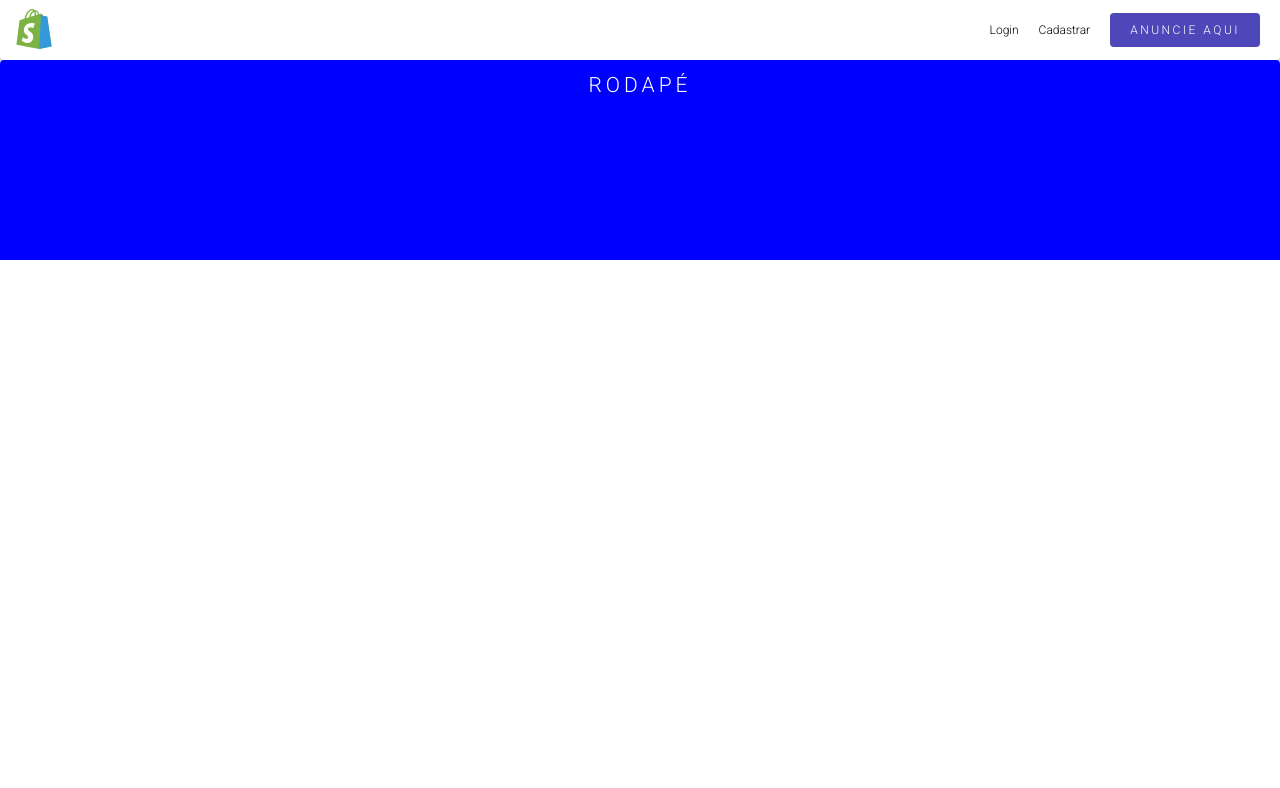
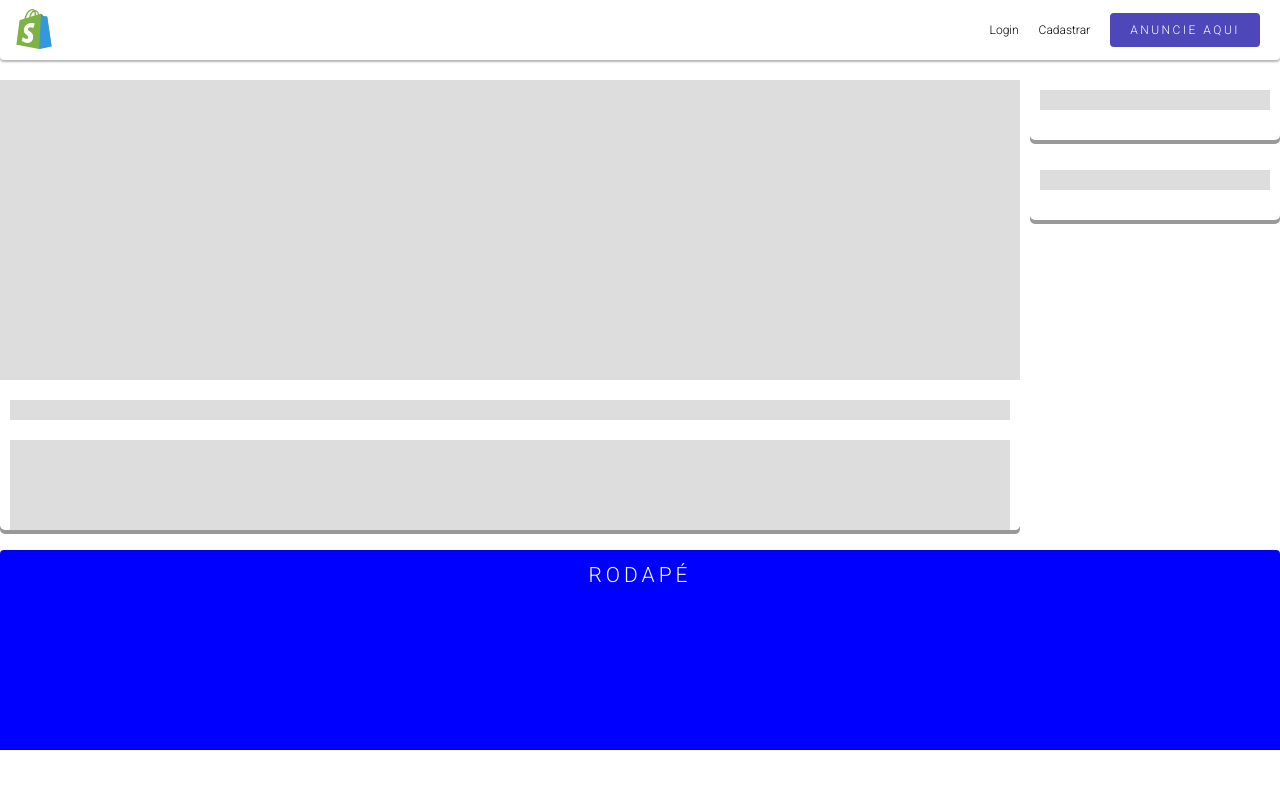
Before and after one commit to silastj/cloneOlx, a React (Create React App) app: page /ad/1 in a window 1280 px wide. Shown: the top 788 px of the page. Built offline with nearby package versions, Linux system fonts and the light colour scheme.

Commit message:
Page Fake Loading Concluida

```diff
--- a/src/Routes.js
+++ b/src/Routes.js
@@ -6,6 +6,7 @@ import About from './pages/About';
 import NotFound from './pages/NotFound';
 import Signin from './pages/Signin';
 import Signup from './pages/Signup';
+import AdPage from './pages/AdPage';
 
 
 export default () => {
@@ -23,6 +24,9 @@ export default () => {
             <Route  path="/signup">
                 <Signup/>
             </Route>
+            <Route  path="/ad/:id">
+                <AdPage/>
+            </Route>
             <Route>
                 <NotFound/>
             </Route>
--- /dev/null
+++ b/src/pages/AdPage/index.js
@@ -0,0 +1,57 @@
+import React , { useState } from 'react';
+import { useParams } from 'react-router-dom';
+import {PageArea, Fake} from './styled';
+import useApi from '../../helpers/Api';
+
+import { PageContainer } from '../../components/MainComponents';
+
+
+const Page = () => {
+
+    const api = useApi();
+    const {id} = useParams();
+
+    // alert("ID "+id);
+
+    const [loading, setLoading] = useState(true);
+    const [adInfo, setAdInfo] = useState([]);
+
+
+
+
+    return (
+        <PageContainer>
+            <PageArea>
+
+                <div className="leftSide">
+                    <div className="box">
+                        <div className="adImage">
+                                {loading && <Fake height={300}/>}
+                        </div>
+                        <div className="adInfo">
+                            <div classname="adName">
+                                {loading && <Fake height={20}/> }
+                            </div>
+                            <div className="adDescription">
+                                {loading && <Fake height={90}/> }
+                            </div>
+                        </div>
+                    </div>
+                </div>
+                <div className="rightSide">
+                    <div className="box b-padding">
+                        {loading && <Fake height={20}/>}
+                    </div>
+                    <div className="box b-padding">
+                        {loading && <Fake height={20}/>}
+                    </div>
+
+                </div>
+
+            </PageArea>
+        </PageContainer>
+    );
+}
+
+
+export default Page;
--- /dev/null
+++ b/src/pages/AdPage/styled.js
@@ -0,0 +1,57 @@
+import styled from 'styled-components';
+
+
+export const Fake = styled.div`
+    background-color: #ddd;
+    height:${props=>props.height || 20}px;
+    margin-bottom:20px;
+`;
+
+
+export const PageArea = styled.div`
+    display:flex;
+    margin-top:20px;
+
+
+
+
+    .box{
+        background-color:#fff;
+        border-radius:5px;
+        box-shadow:0px 4px #999;
+        margin-bottom:20px;
+    }
+    .leftSide{
+        flex:1;
+        margin-right:10px;
+
+
+        .adImage{
+
+        }
+        .adInfo{
+            padding:0 10px;
+
+            .adName{
+                margin-bottom:20px;
+
+            }
+            .adDescription {
+
+            }
+        }
+
+    }
+
+
+    .rightSide{
+        width:250px;
+
+
+
+        .b-padding{
+            padding:10px;
+        }
+    }
+
+`;
```
